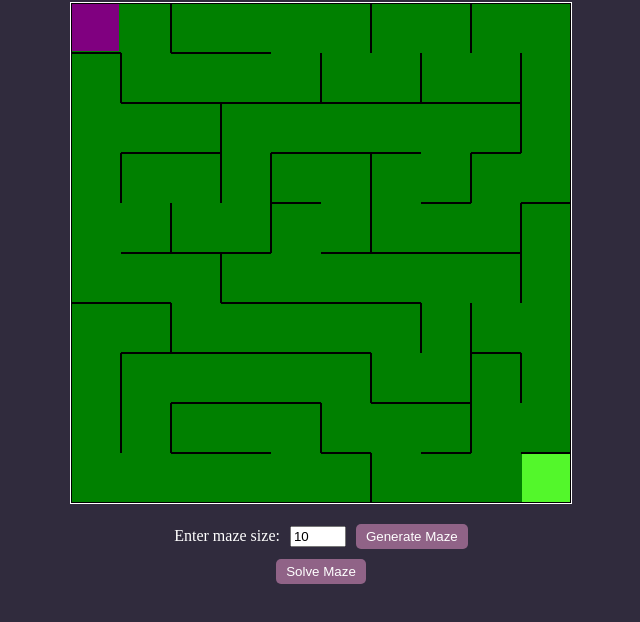
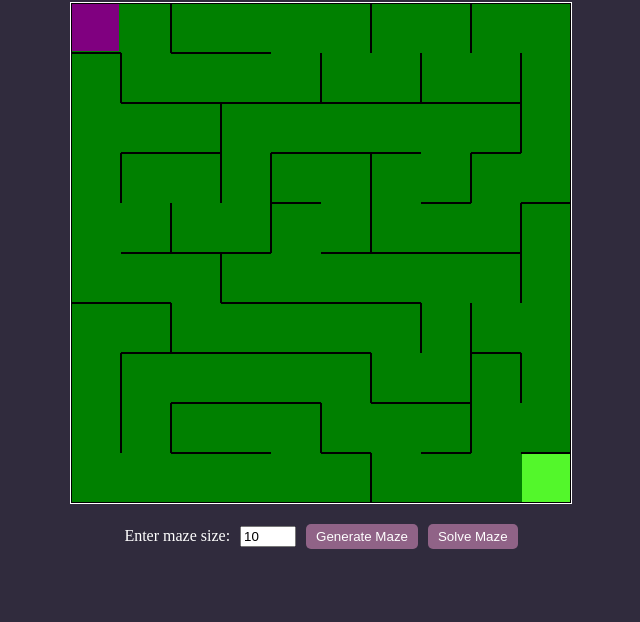
Before and after one commit to AndrewidRizk/A-Maze-Generator-and-visualizer, a plain HTML site: page index.html in a window 1280 px wide. Shown: the part 78-700 px from the top of the page, without its empty margins (319-959 px from the left). Drawn offline with Linux system fonts and the light colour scheme.

Commit message:
fixing out the button

```diff
--- a/index.html
+++ b/index.html
@@ -62,9 +62,9 @@
     <div class="inputs">
         <label for="mazeSize">Enter maze size:</label>
         <input type="number" id="mazeSize" min="5" max="50" value="10">
-        <button id="generateButton">Generate Maze</button>
+        <button id="generateButton">Generate Maze</button><button id="SolveMaze">Solve Maze</button>
     </div>
-    <button id="SolveMaze">Solve Maze</button>
+
     <script src="mazeGenerator.js"></script>
 
 </body>
```
